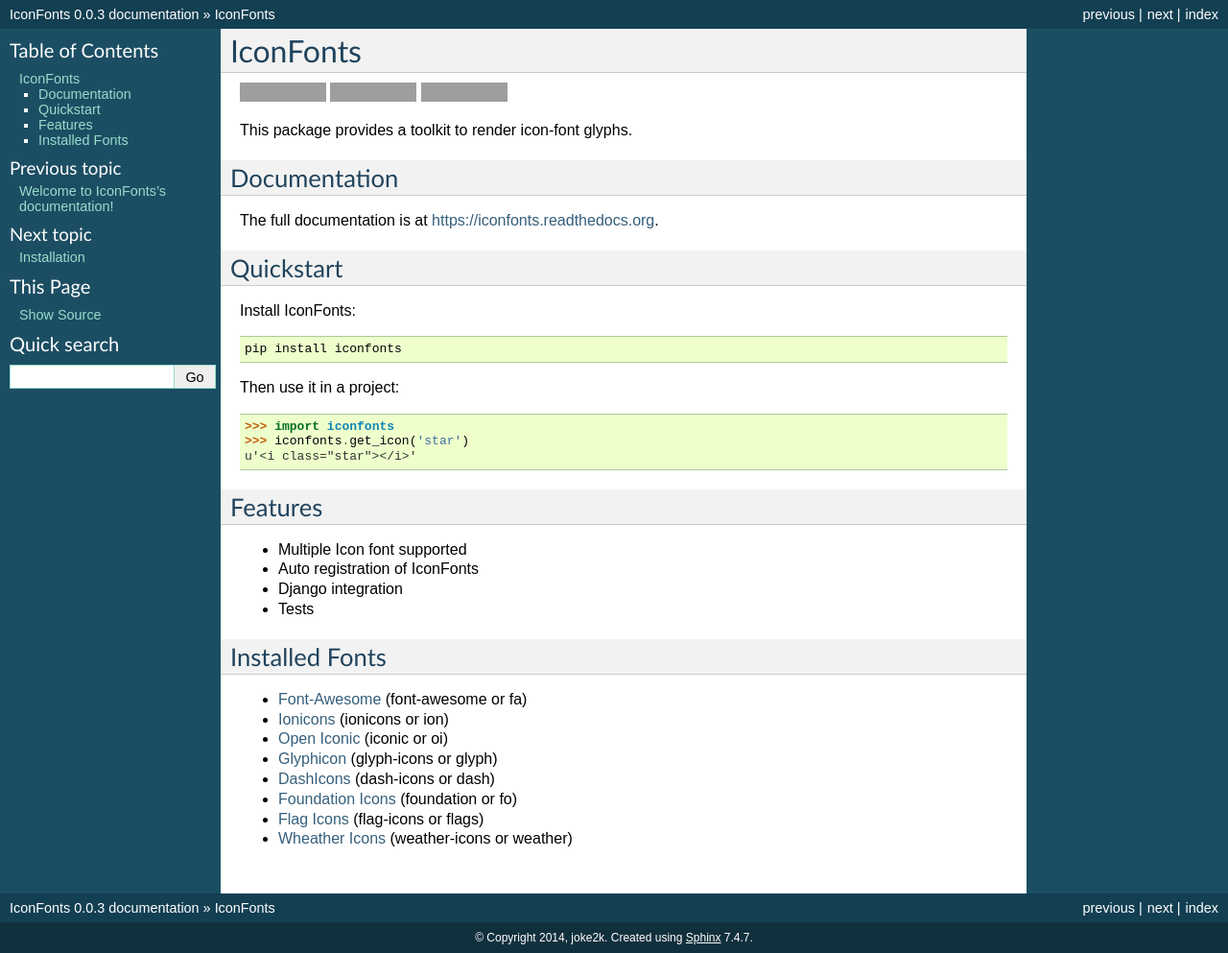
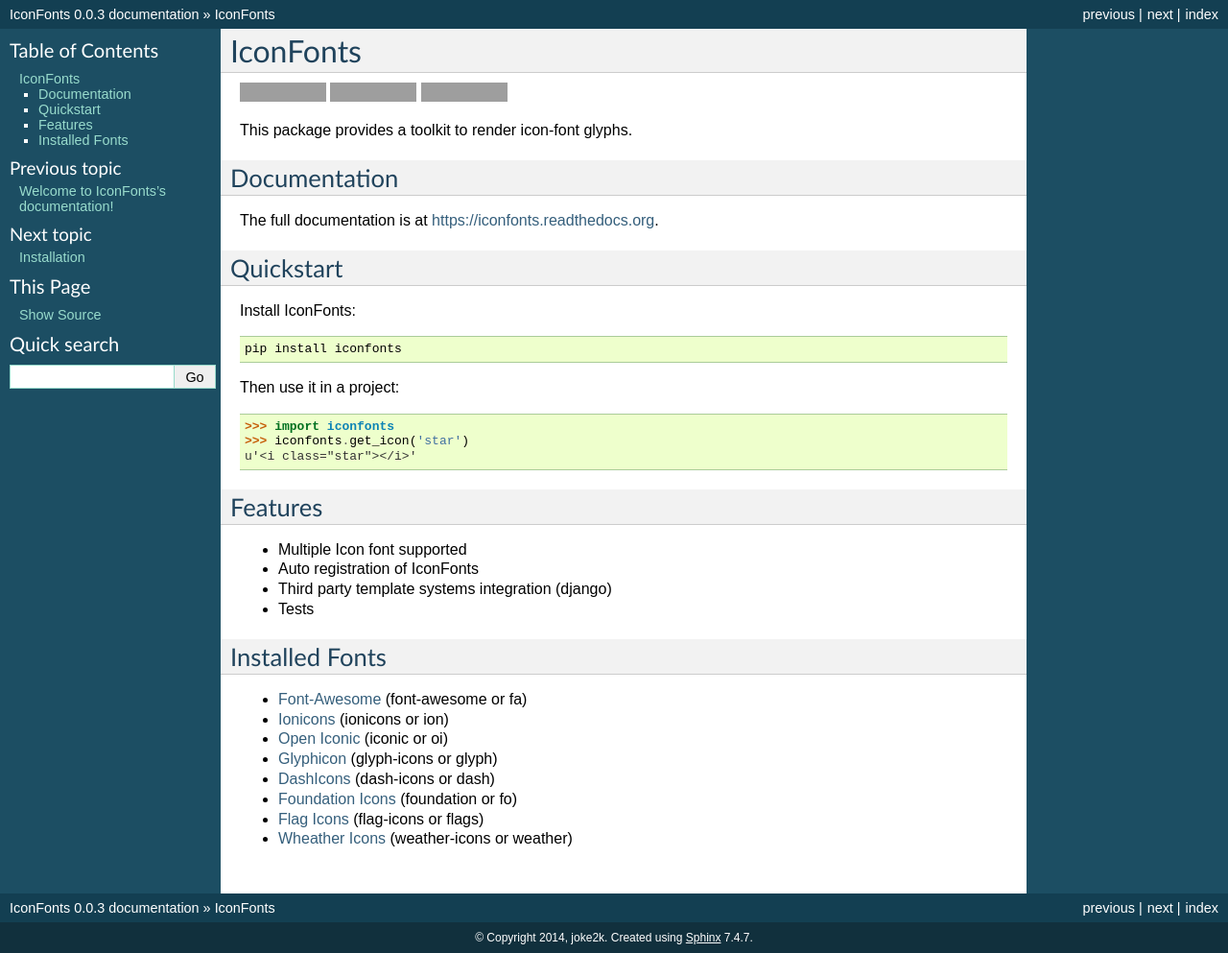
Before and after one commit to joke2k/iconfonts, a Sphinx documentation site: the page built from docs/readme.rst, in a window 1280 px wide. Shown: the whole page at 96% size. Built offline with Sphinx 7.4.7, drawn with Linux system fonts in a browser that asks for light colours; grey boxes are pictures that could not be loaded.

Commit message:
docs for django template tag

```diff
--- a/README.rst
+++ b/README.rst
@@ -36,7 +36,7 @@
 
 * Multiple Icon font supported
 * Auto registration of IconFonts
-* Django integration
+* Third party template systems integration (django)
 * Tests
 
 Installed Fonts
--- a/docs/usage.rst
+++ b/docs/usage.rst
@@ -14,6 +14,7 @@
 
 Template tags::
 
+    {% font_stylesheet %}
     {% icon 'star' title='FontAwesome star'%}
 
     {% font_stylesheet 'iconic' %}
```
Also changed, not shown: 1 other file.
